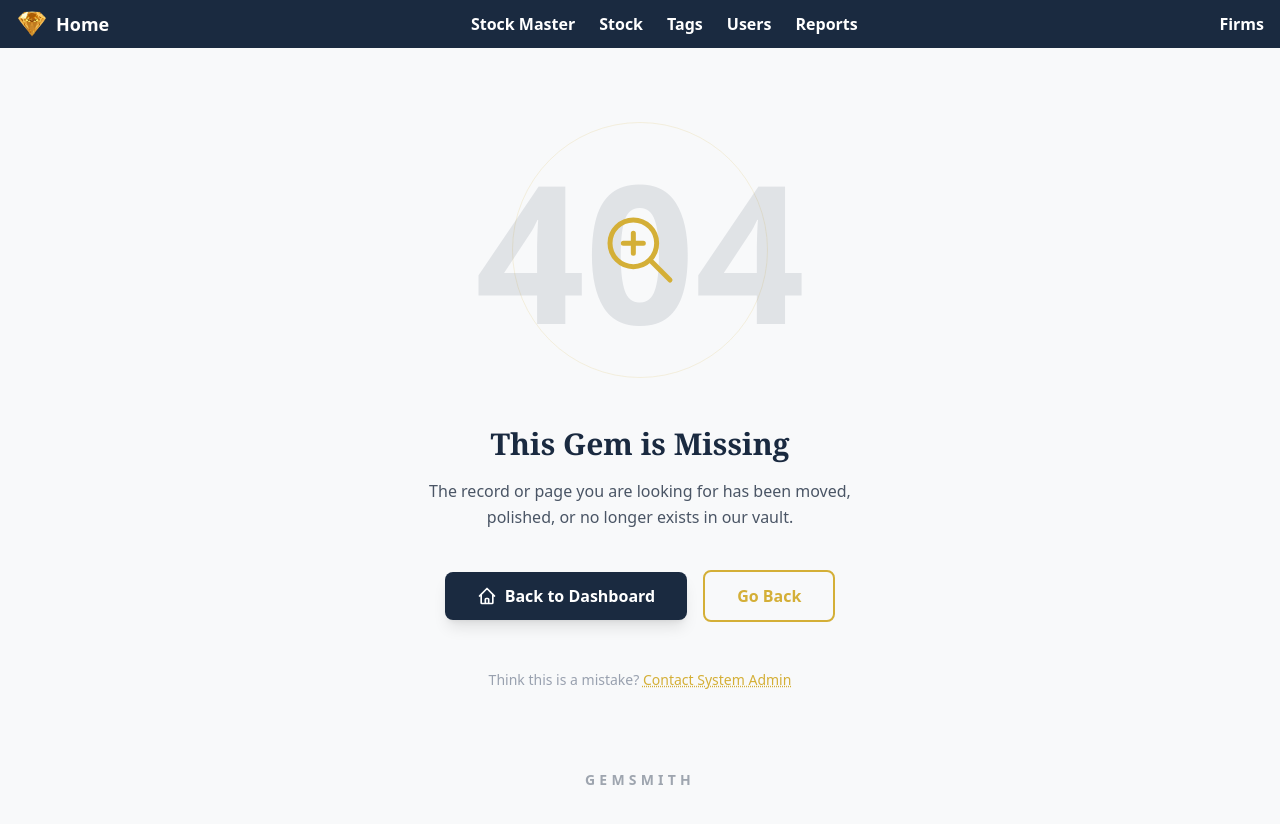
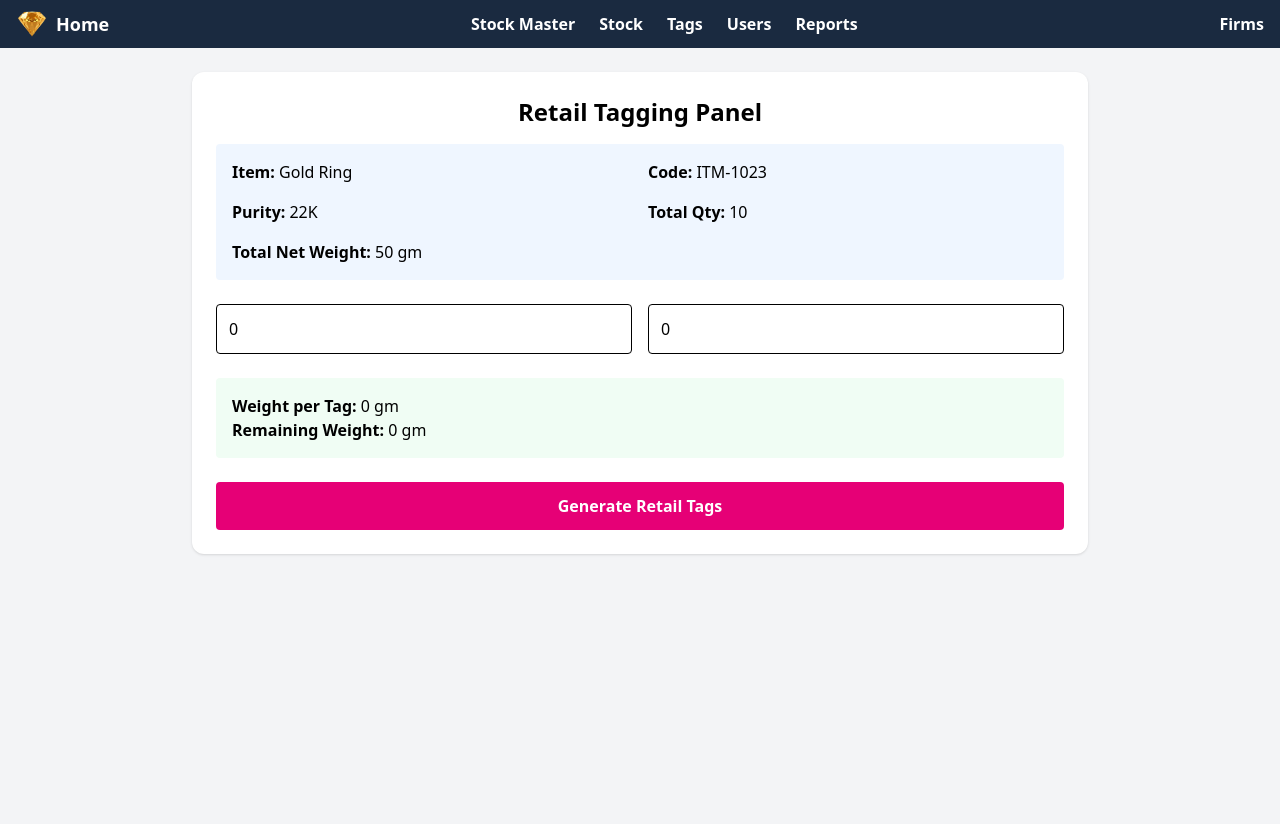
Before and after one commit to VishalAmbhore2954/gem-frontend, an Angular app: page /tagging-panel in a window 1280 px wide. Shown: the top 824 px of the page. Built offline with nearby package versions, Linux system fonts and the light colour scheme.

Commit message:
tagging panel

```diff
--- a/src/app/Component/Auth/header/header.html
+++ b/src/app/Component/Auth/header/header.html
@@ -17,7 +17,7 @@
   <div class="hidden lg:flex items-center gap-6">
     <a class="font-semibold hover:text-gray-300 transition-colors" routerLink="/stock-master-list">Stock Master</a>
     <a class="font-semibold hover:text-gray-300 transition-colors" routerLink="/stock">Stock</a>
-    <a class="font-semibold hover:text-gray-300 transition-colors" routerLink="">Tags</a>
+    <a class="font-semibold hover:text-gray-300 transition-colors" routerLink="/tagging-panel">Tags</a>
     <a class="font-semibold hover:text-gray-300 transition-colors" routerLink="">Users</a>
     <a class="font-semibold hover:text-gray-300 transition-colors" routerLink="/stock-list">Reports</a>
   </div>
--- a/src/app/Component/Auth/home/home.html
+++ b/src/app/Component/Auth/home/home.html
@@ -87,17 +87,17 @@
       <div class="grid grid-cols-1 sm:grid-cols-2 xl:grid-cols-4 gap-4 mb-8">
         <div class="bg-gradient-to-br from-emerald-500/20 to-emerald-700/5 border border-emerald-500/20 rounded-2xl p-5">
           <div class="text-gray-400 text-xs font-bold uppercase tracking-wider">Total Stock</div>
-          <div class="text-3xl font-bold mt-2">$124,000</div>
-          <div class="text-emerald-400 text-xs mt-2">↑ 12% from last month</div>
+          <div class="text-3xl font-bold mt-2">₹{{ totalStock.current_month_total || 0.00 }}</div>
+          <div class="text-emerald-400 text-xs mt-2">↑ {{ totalStock.percentage_change }}% from last month</div>
         </div>
         <div class="bg-gradient-to-br from-rose-500/20 to-rose-700/5 border border-rose-500/20 rounded-2xl p-5">
           <div class="text-gray-400 text-xs font-bold uppercase tracking-wider">Sales Today</div>
-          <div class="text-3xl font-bold mt-2">$8,540</div>
+          <div class="text-3xl font-bold mt-2">₹8,540</div>
           <div class="text-rose-400 text-xs mt-2">↑ 4% vs yesterday</div>
         </div>
         <div class="bg-gradient-to-br from-blue-500/20 to-blue-700/5 border border-blue-500/20 rounded-2xl p-5">
           <div class="text-gray-400 text-xs font-bold uppercase tracking-wider">Gold Rate</div>
-          <div class="text-3xl font-bold mt-2">$2,350</div>
+          <div class="text-3xl font-bold mt-2">₹2,350</div>
           <div class="text-blue-400 text-xs mt-2">Live Market Data</div>
         </div>
         <div class="bg-gradient-to-br from-amber-500/20 to-amber-700/5 border border-amber-500/20 rounded-2xl p-5">
--- a/src/app/Component/Auth/home/home.ts
+++ b/src/app/Component/Auth/home/home.ts
@@ -1,6 +1,8 @@
 import { CommonModule } from '@angular/common';
-import { Component } from '@angular/core';
+import { Component, OnInit } from '@angular/core';
 import { RouterLink } from '@angular/router';
+import { StockService } from '../../../Services/stock';
+import { log } from 'console';
 
 @Component({
   selector: 'app-home',
@@ -8,10 +10,25 @@ import { RouterLink } from '@angular/router';
   templateUrl: './home.html',
   styleUrl: './home.css',
 })
-export class Home {
+export class Home implements OnInit{
+
+  totalStock!:any;
   sidebarOpen = false;
+
+  constructor(private stockService:StockService){}
+
+  ngOnInit(): void {
+    this.getTotalStock();
+  }
 
   toggleSidebar() {
     this.sidebarOpen = !this.sidebarOpen;
   }
+
+  getTotalStock(){
+    this.stockService.getTotalStock().subscribe((res:any)=>{
+      this.totalStock = res.data.original;
+      console.log("stock",this.totalStock);
+    })
+  }
 }
--- a/src/app/Component/Auth/stock-list/stock-list.html
+++ b/src/app/Component/Auth/stock-list/stock-list.html
@@ -26,7 +26,7 @@
       </thead>
 
       <tbody>
-        @for (item of stockList; track item) {
+        @for (item of stockList; track item.id) {
           <tr class="border-b border-white/10 hover:bg-white/5">
           <td class="py-3 px-4">{{ item.stc_item_code }}</td>
           <td class="py-3 px-4">{{ item.stc_item_name }}</td>
--- a/src/app/Component/Auth/stock-list/stock-list.ts
+++ b/src/app/Component/Auth/stock-list/stock-list.ts
@@ -1,10 +1,11 @@
 import { Component, OnInit } from '@angular/core';
 import { StockService } from '../../../Services/stock';
 import { Router, RouterLink } from '@angular/router';
+import { CommonModule } from '@angular/common';
 
 @Component({
   selector: 'app-stock-list',
-  imports: [RouterLink],
+  imports: [RouterLink,CommonModule],
   templateUrl: './stock-list.html',
   styleUrl: './stock-list.css',
 })
--- /dev/null
+++ b/src/app/Component/Auth/tagging-panel/tagging-panel.html
@@ -0,0 +1,53 @@
+<div class="min-h-screen bg-gray-100 p-6">
+  <div class="max-w-4xl mx-auto bg-white rounded-xl shadow p-6">
+
+    <h2 class="text-2xl font-bold mb-4 text-center">
+      Retail Tagging Panel
+    </h2>
+
+    <!-- Wholesale Summary -->
+    <div class="grid grid-cols-2 gap-4 bg-blue-50 p-4 rounded mb-6">
+      <div><b>Item:</b> {{ wholesaleItem.item_name }}</div>
+      <div><b>Code:</b> {{ wholesaleItem.item_code }}</div>
+      <div><b>Purity:</b> {{ wholesaleItem.purity }}</div>
+      <div><b>Total Qty:</b> {{ wholesaleItem.total_qty }}</div>
+      <div class="col-span-2">
+        <b>Total Net Weight:</b> {{ wholesaleItem.total_weight }} gm
+      </div>
+    </div>
+
+    <!-- Tag Inputs -->
+    <div class="grid grid-cols-1 md:grid-cols-2 gap-4 mb-6">
+      <input
+        type="number"
+        [(ngModel)]="tagCount"
+        (input)="calculateTags()"
+        placeholder="Number of Tags"
+        class="border p-3 rounded"
+      />
+
+      <input
+        type="number"
+        [(ngModel)]="tagWeight"
+        (input)="calculateTags()"
+        placeholder="Total Weight for Tags (gm)"
+        class="border p-3 rounded"
+      />
+    </div>
+
+    <!-- Calculations -->
+    <div class="bg-green-50 p-4 rounded mb-6">
+      <p><b>Weight per Tag:</b> {{ calculatedWeightPerTag }} gm</p>
+      <p><b>Remaining Weight:</b> {{ remainingWeight }} gm</p>
+    </div>
+
+    <!-- Action -->
+    <button
+      (click)="generateTags()"
+      class="w-full bg-pink-600 hover:bg-pink-700 text-white py-3 rounded font-bold"
+    >
+      Generate Retail Tags
+    </button>
+
+  </div>
+</div>
--- /dev/null
+++ b/src/app/Component/Auth/tagging-panel/tagging-panel.ts
@@ -0,0 +1,54 @@
+import { Component, OnInit } from '@angular/core';
+import { CommonModule } from '@angular/common';
+import { FormsModule } from '@angular/forms';
+
+@Component({
+  selector: 'app-tagging-panel',
+  standalone: true,
+  imports: [CommonModule, FormsModule],
+  templateUrl: './tagging-panel.html',
+  styleUrls: ['./tagging-panel.css'],
+})
+export class TaggingPanel implements OnInit {
+
+  // Dummy wholesale data (later you will get from API / route)
+  wholesaleItem = {
+    item_code: 'ITM-1023',
+    item_name: 'Gold Ring',
+    purity: '22K',
+    total_qty: 10,
+    total_weight: 50 // grams
+  };
+
+  tagCount: number = 0;
+  tagWeight: number = 0;
+
+  calculatedWeightPerTag: number = 0;
+  remainingWeight: number = 0;
+
+  ngOnInit(): void {}
+
+  calculateTags() {
+    if (this.tagCount > 0) {
+      this.calculatedWeightPerTag = +(this.tagWeight / this.tagCount).toFixed(3);
+      this.remainingWeight = +(
+        this.wholesaleItem.total_weight - this.tagWeight
+      ).toFixed(3);
+    }
+  }
+
+  generateTags() {
+    const tags = [];
+
+    for (let i = 1; i <= this.tagCount; i++) {
+      tags.push({
+        tag_no: `${this.wholesaleItem.item_code}-T${i}`,
+        weight: this.calculatedWeightPerTag,
+        purity: this.wholesaleItem.purity,
+      });
+    }
+
+    console.log('Generated Tags:', tags);
+    alert('Tags generated (dummy). Check console.');
+  }
+}
--- a/src/app/Services/stock.ts
+++ b/src/app/Services/stock.ts
@@ -29,4 +29,8 @@ export class StockService {
   getNextCode(){
     return this.http.get(this.apiUrl+'stock-consolidate/itemcode');
   }
+
+  getTotalStock(){
+    return this.http.get(this.apiUrl+'stock-consolidate/totalstock');
+  }
 }
--- a/src/app/app.routes.ts
+++ b/src/app/app.routes.ts
@@ -7,6 +7,7 @@ import { Home } from './Component/Auth/home/home';
 import { StockMasterList } from './Component/Auth/stock-master-list/stock-master-list';
 import { StockList } from './Component/Auth/stock-list/stock-list';
 import { InventoryCards } from './Component/Auth/inventory-cards/inventory-cards';
+import { TaggingPanel } from './Component/Auth/tagging-panel/tagging-panel';
 
 export const routes: Routes = [
     { path: '', component:Home},
@@ -17,5 +18,6 @@ export const routes: Routes = [
     { path: 'stock-master-list', component:StockMasterList},
     { path: 'inventory-cards', component:InventoryCards},
     { path: 'stock-list', component:StockList},
+    { path: 'tagging-panel', component:TaggingPanel},
     { path: '**', component:Notfound}
 ];
```
Also changed, not shown: src/app/Component/Auth/tagging-panel/tagging-panel.css (added), 1 other file (tests, documents, lock files or other folders).
